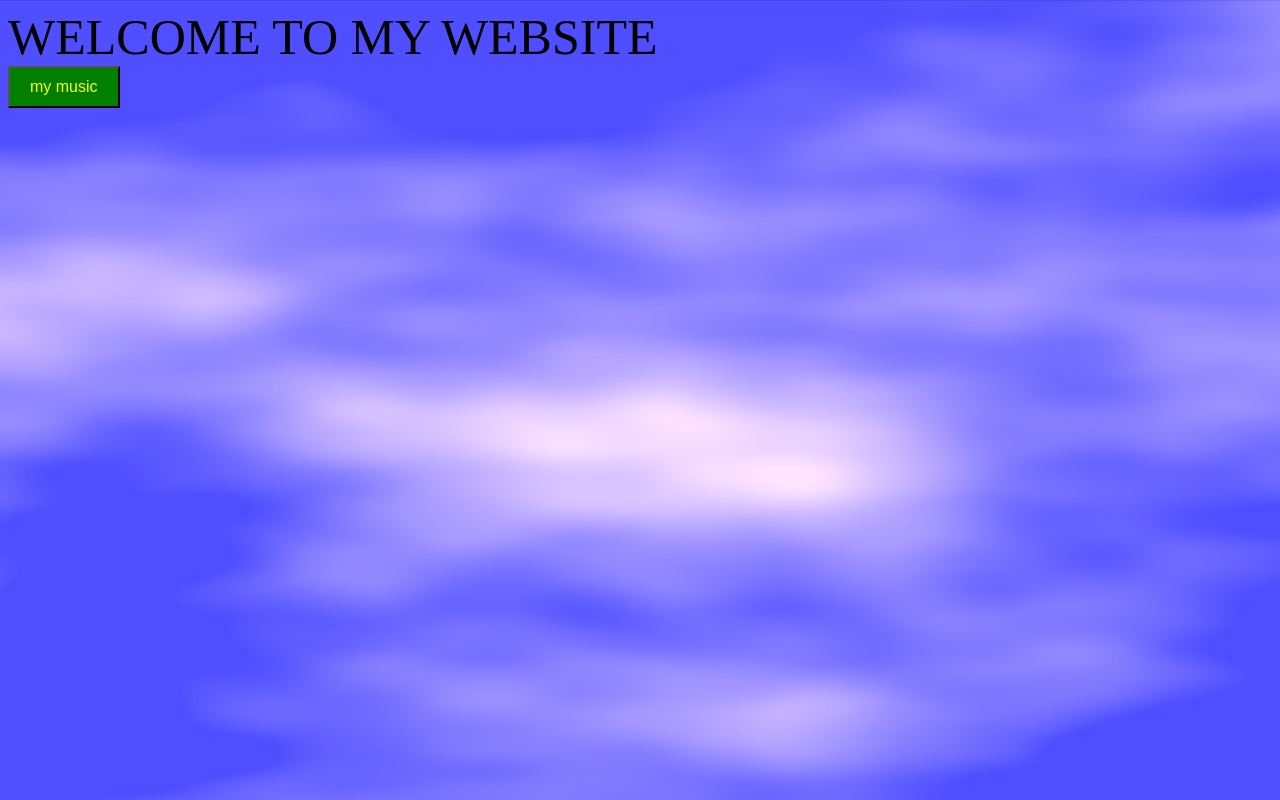
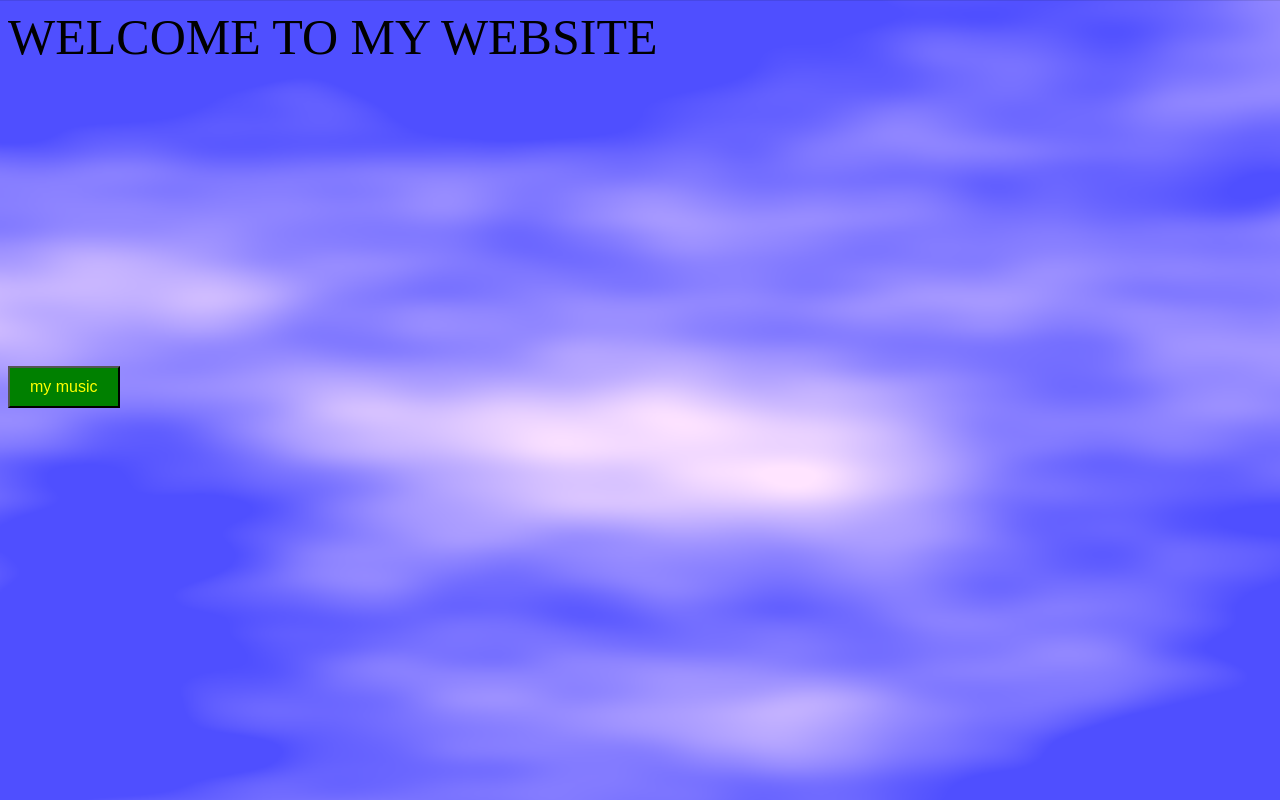
Before and after one commit to Piecedep/piecemissing.github.io, a plain HTML site: page index.html in a window 1280 px wide. Drawn offline with Linux system fonts and the light colour scheme.

Commit message:
Update style.css

```diff
--- a/style.css
+++ b/style.css
@@ -4,4 +4,6 @@ font-size:50px;
   button {
   background-color: green;
   color: yellow;
+    position: relative;
+    top: 300px;
   }
```
